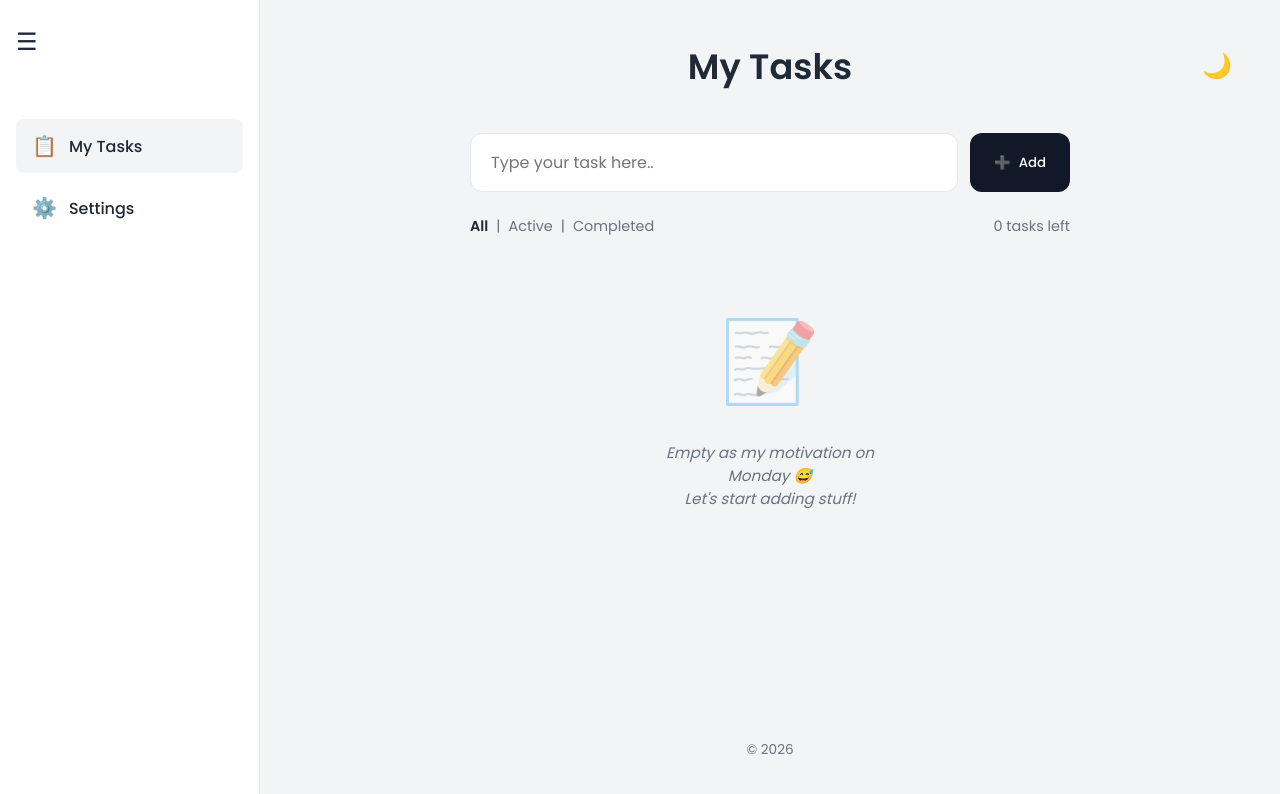
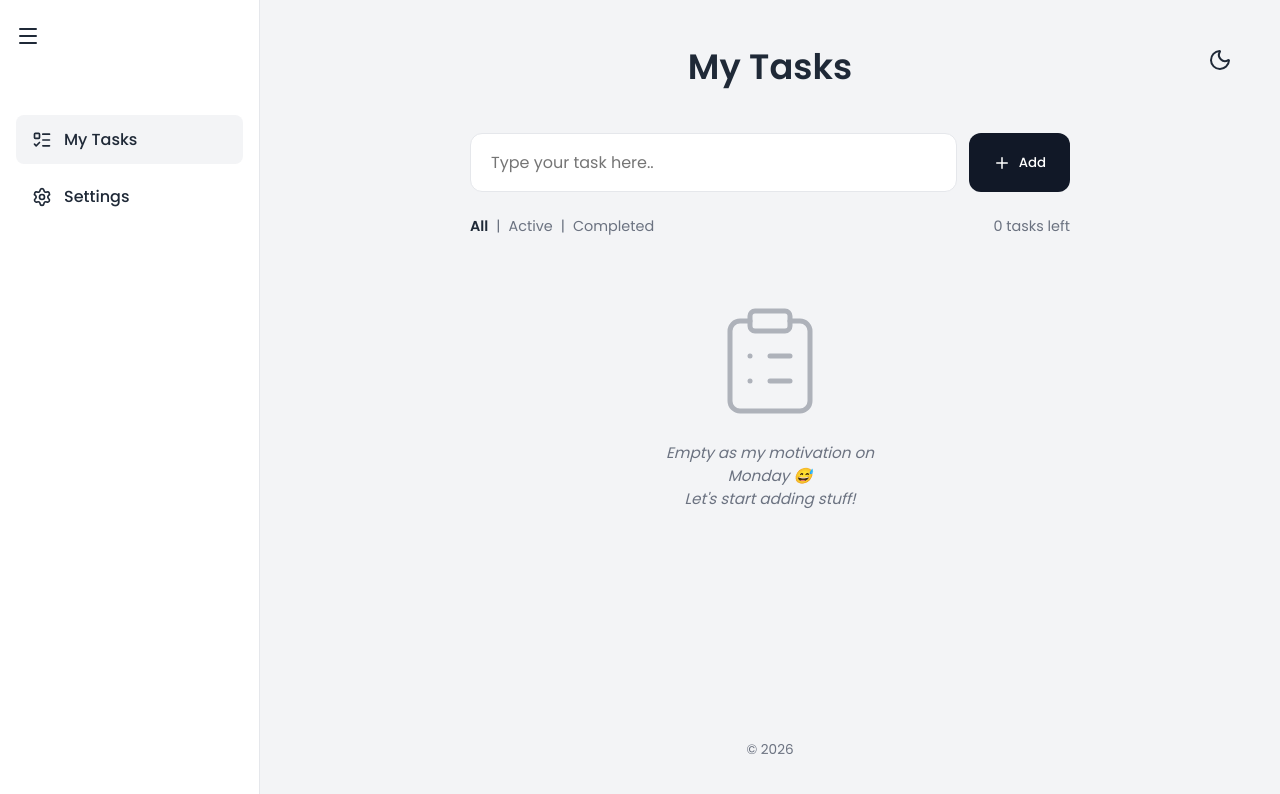
Before and after one commit to Nilson-Rodrigo/to-do-list, a React (Vite) app: page / in a window 1280 px wide. Shown: the top 794 px of the page. Built offline with nearby package versions, Linux system fonts and the light colour scheme.

Commit message:
feat: restaura a biblioteca lucide-react para melhor fidelidade visual ao figma

```diff
--- a/package.json
+++ b/package.json
@@ -10,6 +10,7 @@
     "preview": "vite preview"
   },
   "dependencies": {
+    "lucide-react": "^1.16.0",
     "react": "^19.2.6",
     "react-dom": "^19.2.6"
   },
--- a/src/App.tsx
+++ b/src/App.tsx
@@ -1,4 +1,5 @@
 import React, { useState, useEffect } from 'react';
+import { Sun, Moon, Menu, ListTodo, Settings, Plus, Pencil, Trash2, CheckSquare, Square, ClipboardList } from 'lucide-react';
 import './index.css';
 
 // Usaremos localStorage como equivalente ao AsyncStorage em ambiente Web
@@ -105,16 +106,16 @@ function App() {
       {/* Sidebar */}
       <aside className="sidebar">
         <div className="sidebar-header">
-          <span style={{ fontSize: '24px' }}>☰</span>
+          <Menu size={24} />
         </div>
 
         <nav className="nav-menu" style={{ marginTop: '20px' }}>
           <div className="nav-item active">
-            <span style={{ fontSize: '20px' }}>📋</span>
+            <ListTodo size={20} />
             <span>My Tasks</span>
           </div>
           <div className="nav-item">
-            <span style={{ fontSize: '20px' }}>⚙️</span>
+            <Settings size={20} />
             <span>Settings</span>
           </div>
         </nav>
@@ -127,7 +128,7 @@ function App() {
           onClick={() => setIsDarkMode(!isDarkMode)}
           title="Toggle Dark Mode"
         >
-          {isDarkMode ? <span style={{ fontSize: '24px' }}>☀️</span> : <span style={{ fontSize: '24px' }}>🌙</span>}
+          {isDarkMode ? <Sun size={24} /> : <Moon size={24} />}
         </button>
 
         <div className="header">
@@ -145,7 +146,7 @@ function App() {
               onKeyDown={(e) => handleKeyPress(e, addTask)}
             />
             <button className="add-btn" onClick={addTask}>
-              <span>➕</span> Add
+              <Plus size={18} /> Add
             </button>
           </div>
 
@@ -172,14 +173,14 @@ function App() {
           <div className="task-list">
             {filteredTasks.length === 0 ? (
               <div className="empty-state">
-                <span style={{ fontSize: '80px', marginBottom: '20px', opacity: 0.5 }}>📝</span>
+                <ClipboardList size={120} strokeWidth={1} style={{ color: 'var(--text-muted)', marginBottom: '20px', opacity: 0.5 }} />
                 <p>Empty as my motivation on Monday 😅<br/>Let's start adding stuff!</p>
               </div>
             ) : (
               filteredTasks.map(task => (
                 <div key={task.id} className={`task-item ${editingId === task.id ? 'editing' : ''}`}>
                   <div className="task-checkbox" onClick={() => toggleTask(task.id)}>
-                    {task.completed ? <span style={{ fontSize: '22px' }}>☑️</span> : <span style={{ fontSize: '22px' }}>⬜</span>}
+                    {task.completed ? <CheckSquare size={22} className="text-muted" /> : <Square size={22} />}
                   </div>
 
                   <div className="task-body">
@@ -203,15 +204,15 @@ function App() {
                   <div className="task-actions">
                     {editingId === task.id ? (
                        <button className="action-btn" onClick={saveEdit} title="Save">
-                        <span>💾</span>
+                        <CheckSquare size={18} />
                       </button>
                     ) : (
                       <button className="action-btn" onClick={() => startEditing(task)} title="Edit">
-                        <span>✏️</span>
+                        <Pencil size={18} />
                       </button>
                     )}
                     <button className="action-btn" onClick={() => deleteTask(task.id)} title="Delete">
-                      <span>🗑️</span>
+                      <Trash2 size={18} />
                     </button>
                   </div>
                 </div>
```
Also changed, not shown: 1 other file (tests, documents, lock files or other folders).
